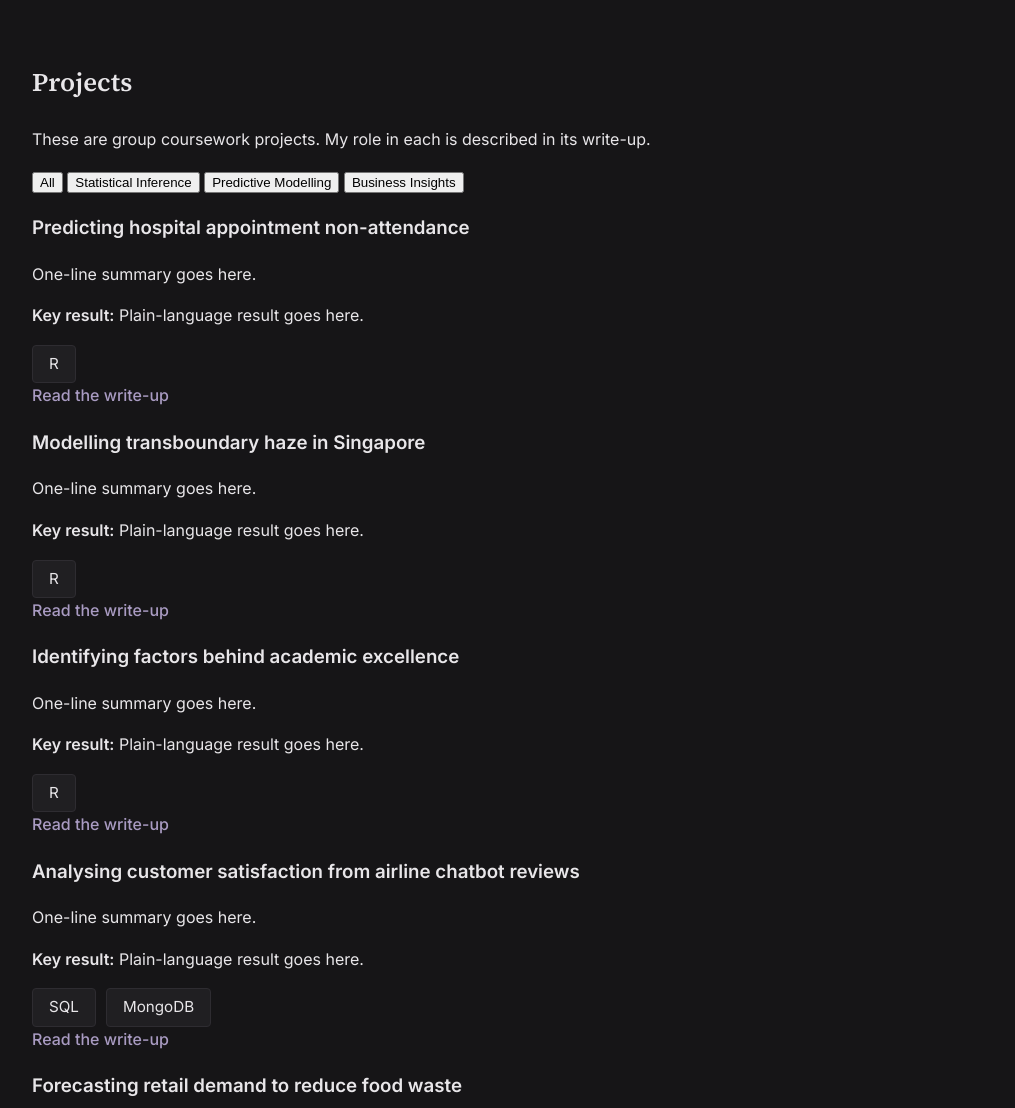
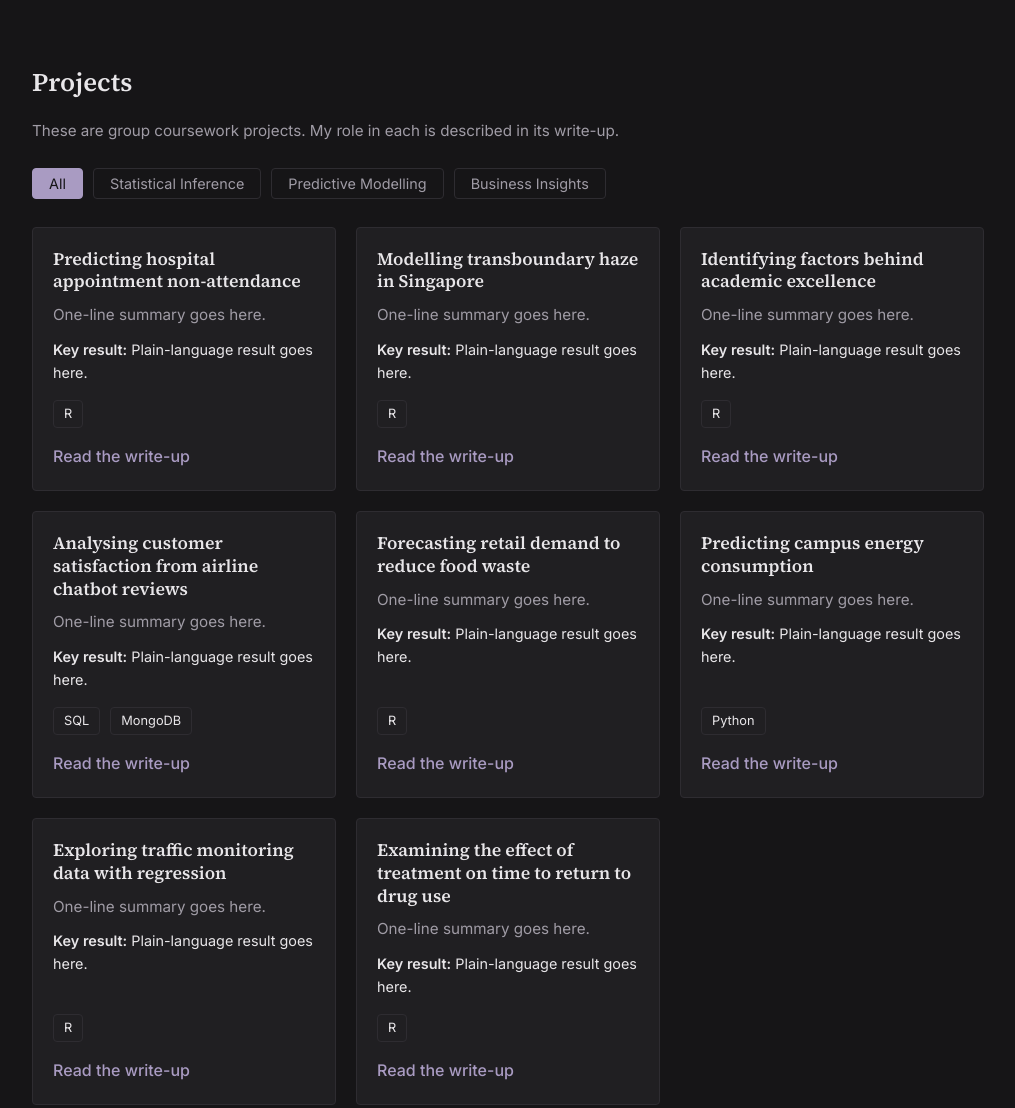
Before and after one commit to charlenetxy/charlenetxy.github.io, a plain HTML site: page index.html in a window 1280 px wide. Shown: the part 1408-2516 px from the top of the page, without its empty margins (132-1147 px from the left). Drawn offline with Linux system fonts and the light colour scheme.

Commit message:
Enhance styles for projects and filters
Added styles for project filters and cards.

```diff
--- a/style.css
+++ b/style.css
@@ -125,6 +125,53 @@ h1 { font-size: 2.8rem; line-height: 1.15; margin: 0 0 12px; }
   font-size: 0.95rem;
 }
 
+/* Projects */
+.projects-note { color: var(--text-soft); font-size: 0.95rem; margin: -8px 0 24px; }
+
+.filters { display: flex; flex-wrap: wrap; gap: 10px; margin-bottom: 28px; }
+.filter {
+  font-family: inherit;
+  font-size: 0.9rem;
+  color: var(--text-soft);
+  background: transparent;
+  border: 1px solid var(--border);
+  border-radius: 4px;
+  padding: 6px 16px;
+  cursor: pointer;
+}
+.filter:hover { color: var(--text); border-color: var(--text-soft); }
+.filter.active { color: var(--bg); background: var(--accent); border-color: var(--accent); }
+
+.grid { display: grid; grid-template-columns: repeat(3, 1fr); gap: 20px; }
+.card {
+  display: flex;
+  flex-direction: column;
+  background: var(--card);
+  border: 1px solid var(--border);
+  border-radius: 4px;
+  padding: 20px;
+}
+.card[hidden] { display: none; }
+.card h3 {
+  font-family: "Source Serif 4", Georgia, serif;
+  font-size: 1.1rem;
+  line-height: 1.3;
+  margin: 0 0 10px;
+}
+.card-summary { color: var(--text-soft); font-size: 0.95rem; margin: 0 0 10px; }
+.card-result { font-size: 0.9rem; margin: 0 0 16px; }
+.card .tags { margin-top: auto; margin-bottom: 16px; }
+.card .tags li { font-size: 0.8rem; padding: 3px 10px; background: transparent; }
+.card-img {
+  width: 100%;
+  border: 1px solid var(--border);
+  border-radius: 4px;
+  margin-bottom: 14px;
+}
+
+@media (max-width: 900px) { .grid { grid-template-columns: repeat(2, 1fr); } }
+@media (max-width: 600px) { .grid { grid-template-columns: 1fr; } }
+
 /* Footer */
 footer {
   text-align: center;
```
